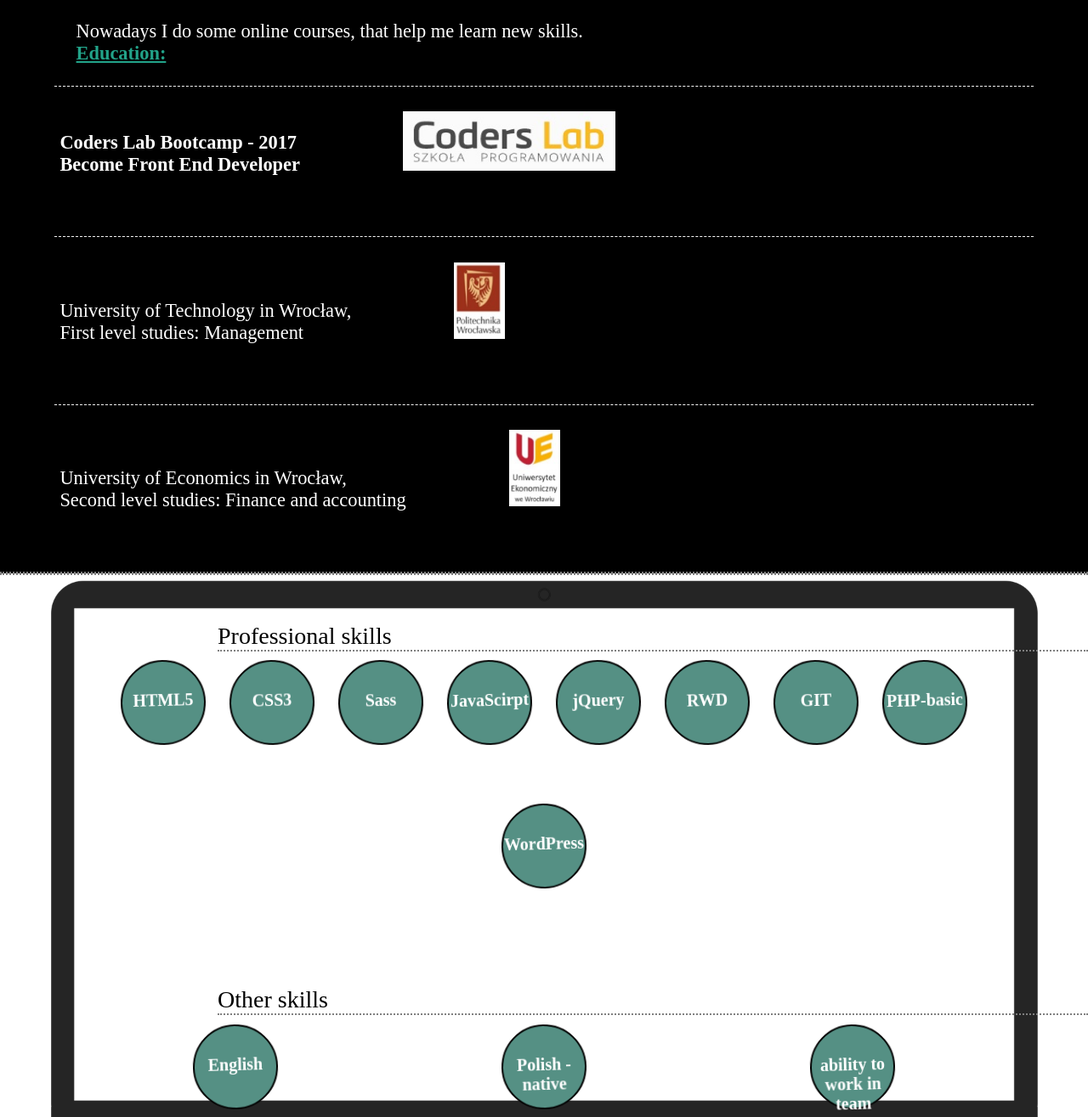
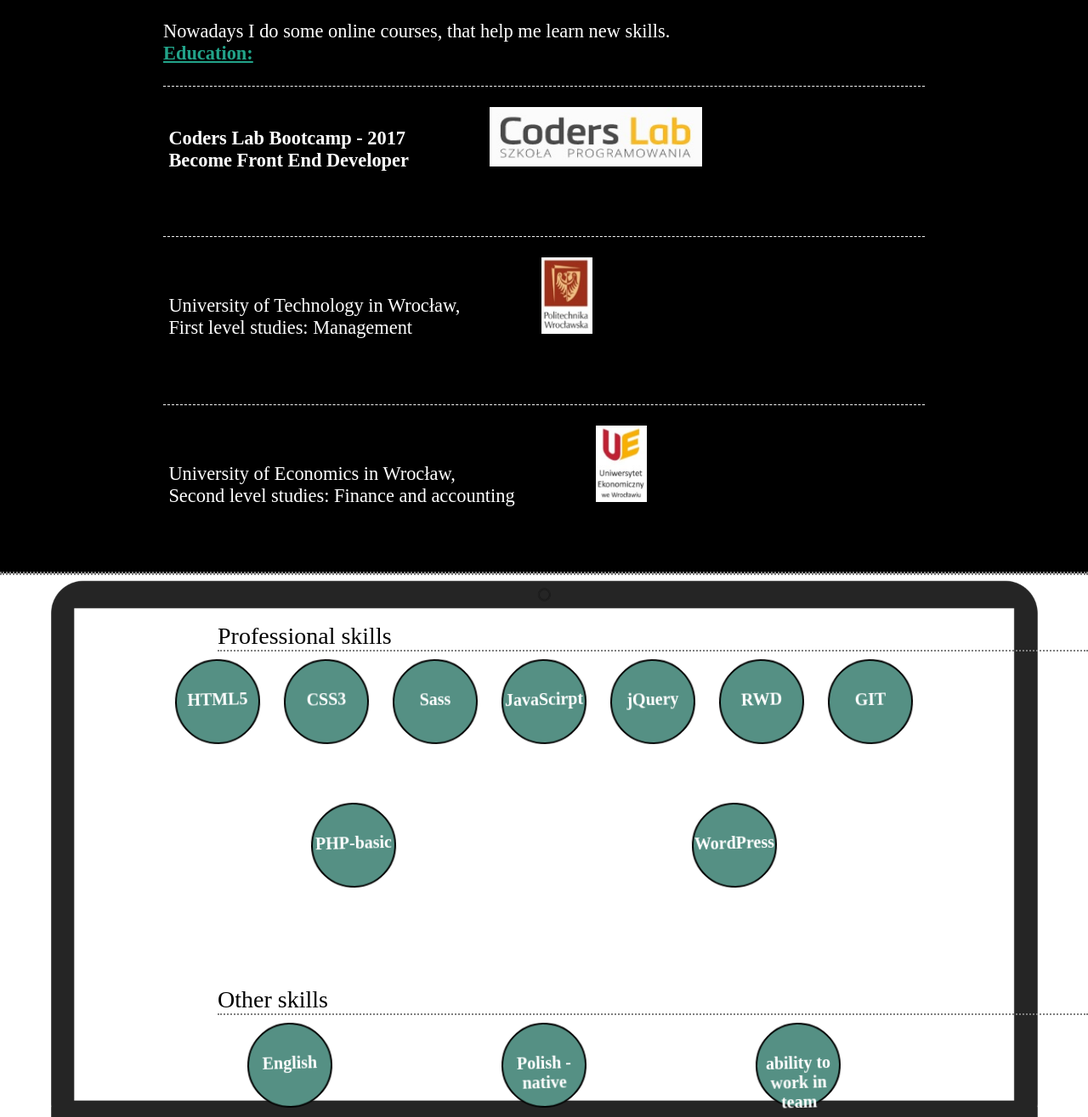
Before and after one commit to mokon1/mokon1.github, a plain HTML site: page index.html in a window 1280 px wide. Shown: the part 805-2120 px from the top of the page at 85% size. Drawn offline with nearby package versions, Linux system fonts and the light colour scheme; files that its build step writes are made by us from their sources.

Commit message:
updated styles

```diff
--- a/index.html
+++ b/index.html
@@ -45,27 +45,27 @@
         <!-- ==================== MAIN ==================== -->
         <main>
             <section id="information" class="section-information">
-                     <div class="author-text">
-                         <p>
-                        Hi! My name is Michalina and I'm interested in front-end area.<br>I want to become Frontend developer, therefore everyday I try to learn something new and improve my skills.</p>
-                     </div>
-
+                <div class="author-text">
+                    <p>
+                        Hi! My name is Michalina and I'm interested in front-end area.<br/>I want to become Frontend developer, therefore everyday I try to learn something new and improve my   skills.
+                    </p>
+                </div>
             </section>
             <section id="edu" class="section-edu">
                 <div class= "one">
                     <p> Nowadays I do some online courses, that help me learn new skills.<span><u><strong>Education: </strong></u></span></p>
                 </div>
                 <div class= "oneThree">
-                    <p><strong>Coders Lab Bootcamp - 2017<br> Become Front End Developer </strong></p>
+                    <p><strong>Coders Lab Bootcamp - 2017<br/> Become Front End Developer </strong></p>
                     <img src="pictures/coders.jpg" class="codersLab"/>
                 </div>
                 <div class="oneThree">
-                    <p> University of Technology in Wrocław,<br> First level studies: Management <br>
+                    <p> University of Technology in Wrocław,<br/> First level studies: Management <br/>
                         </p>
                     <img src="pictures/pwr.jpg" class="pwr"/>
                 </div>
                 <div class="oneThree">
-                    <p>University of Economics in Wrocław,<br>  Second level studies: Finance and accounting <br></p>
+                    <p>University of Economics in Wrocław,<br/>  Second level studies: Finance and accounting <br/></p>
                     <img src="pictures/ue.jpg" class="ue"/>
                 </div>
             </section>
--- a/sass/_main.scss
+++ b/sass/_main.scss
@@ -30,7 +30,7 @@ header, nav, main, section, footer{
 header, nav{
     height: 15vh;
     background-color: white;
-    position: relative; //no fixed !
+    position: relative;
     z-index: 8;
     display: flex;
     align-content: center;
@@ -41,7 +41,7 @@ header, nav{
 .author{
     flex-grow: 1;
     padding: 1%;
-    margin-left: 3%;
+    margin-left: 5%;
     display: inline-block;
     width: 30vw;
     .largeText{
@@ -151,7 +151,7 @@ section{
     background-repeat: no-repeat;
     .author-text{
         margin-top: 40vh;
-        padding: 5vh 10vw;
+        padding: 5vh 15vw;
         text-align: center;
         background: rgba(255, 255, 255, 0.3);
         p{
@@ -191,10 +191,10 @@ section{
     }
 }
 .one{
-    width: 90vw;
+    width: 70vw;
     height: 13vh;
-    margin-left: 5%;
-    padding: 2%;
+    margin:0 auto;
+    padding: 2% 0;
     border-top: 1px dashed white;
     span{
         color: #22a389;
@@ -210,8 +210,8 @@ section{
 }
 .oneThree{
     flex-grow: 1;
-    width: 90vw;
-    margin-left: 5%;
+    width: 70vw;
+    margin:0 auto;
     padding: 2%;
     border-top: 1px dashed white;
     @include landscape{
@@ -266,12 +266,12 @@ section{
     }
     .programming{
         height: 50%;
-        width: 80vw;
+        width: 70vw;
         margin: 0 auto;
     }
     .otherSkills{
         height: 10%;
-        width: 85vw;
+        width: 70vw;
         margin: 0 auto;
     }
 }
```
